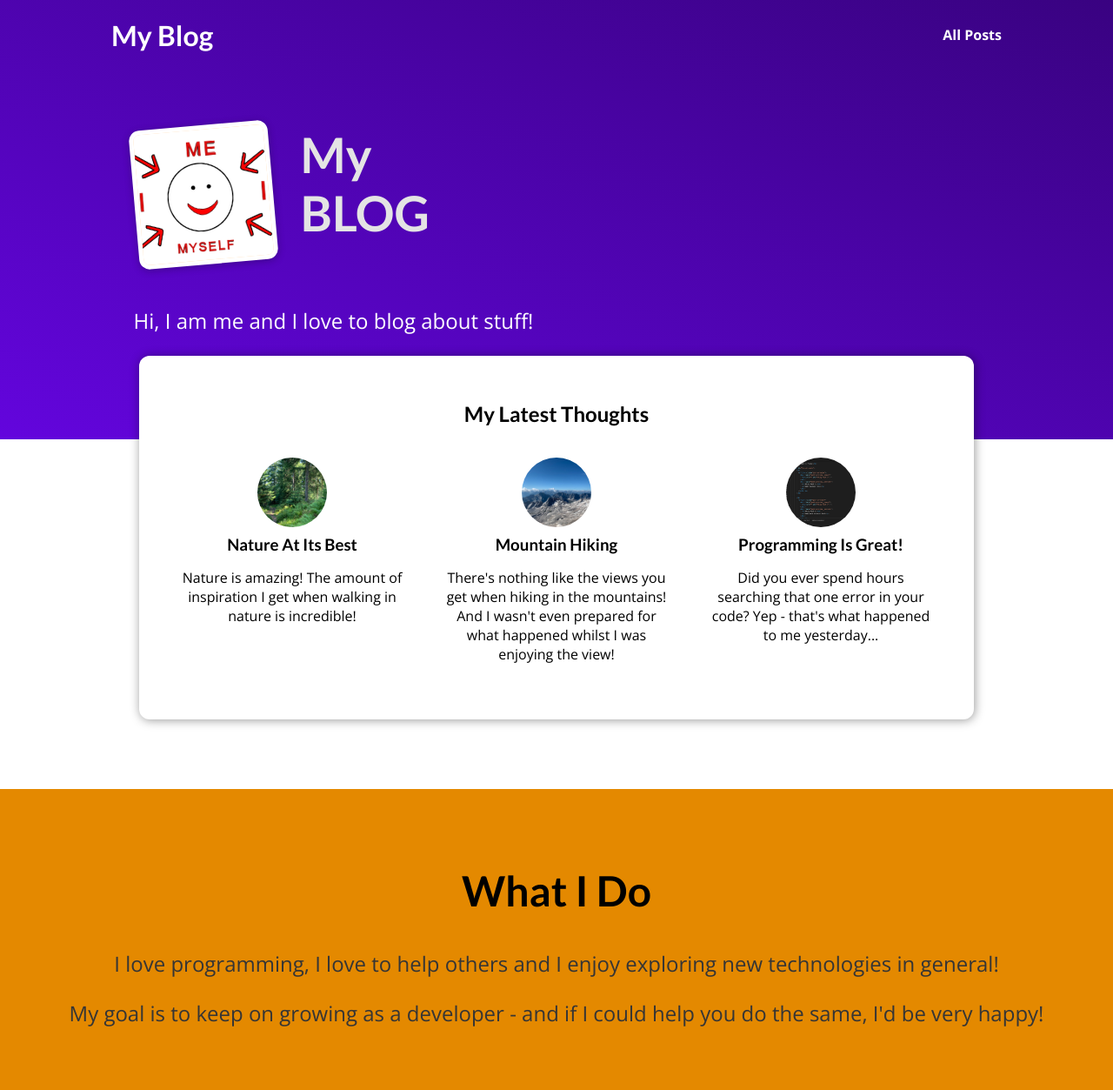
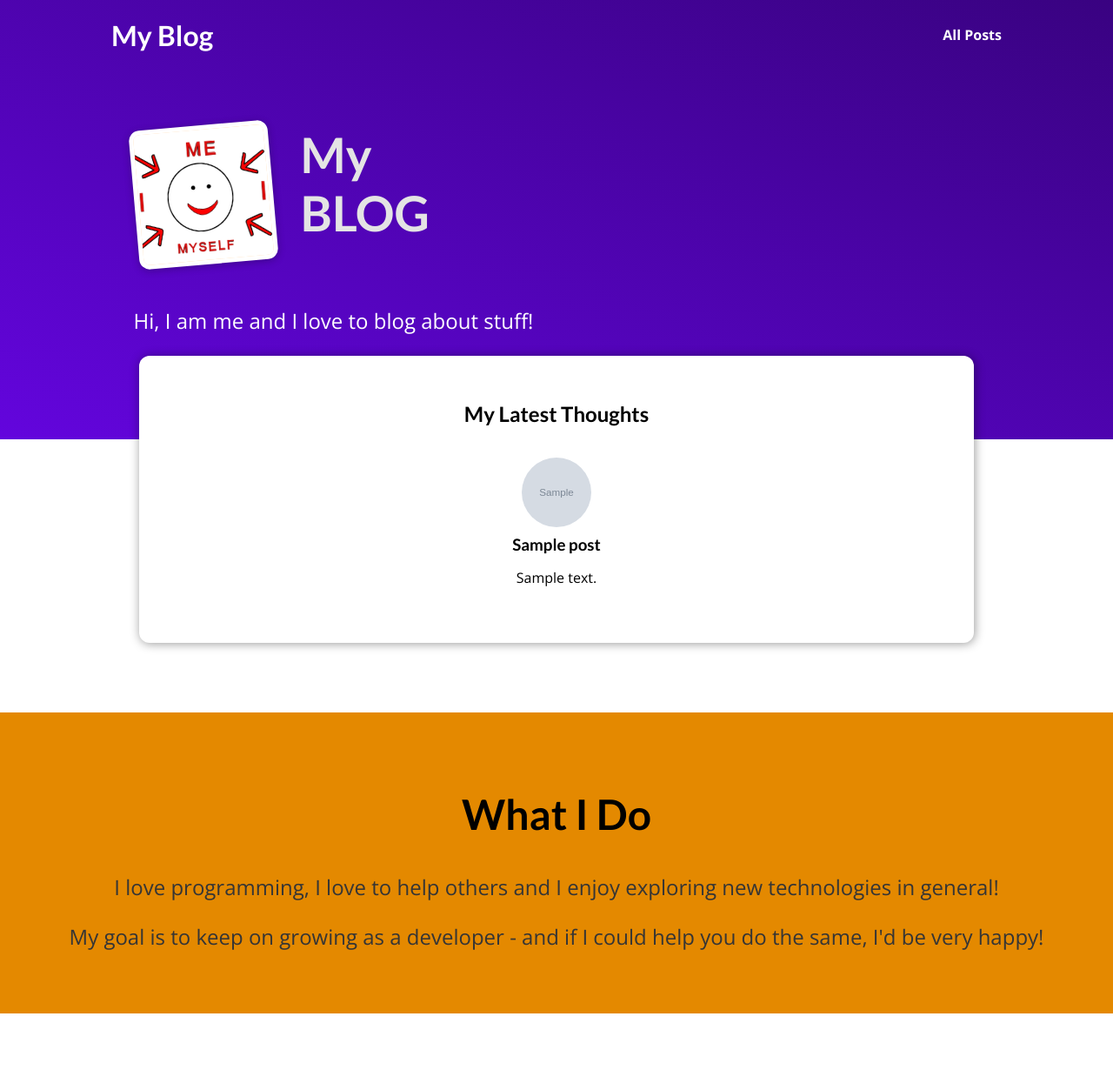
Before and after one commit to eXvimmer/django_practical_guide_course, a Django app: page / in a window 1280 px wide. Shown: the whole page at 87% size. After the commit the page ends 1165 px from the top, so only its background shows below. Run offline with Django 4.2, Linux system fonts and the light colour scheme; tables that the repository leaves empty hold one stand-in row (values such as "Sample post"); grey boxes marked "Sample" are stand-in pictures.

Commit message:
Remove the dummy posts data from views and get posts from db in starting page view and show them.

```diff
--- a/blog/templates/blog/includes/post.html
+++ b/blog/templates/blog/includes/post.html
@@ -3,7 +3,7 @@
 <li>
     <article class="post">
         <a href="{% url "post-detail-page" post.slug %}">
-            <img src="{% static "blog/images/"|add:post.image %}" alt="{{ post.title }}"
+            <img src="{% static "blog/images/"|add:post.image_name %}" alt="{{ post.title }}"
             />
             <div class="post__content">
                 <h3>{{ post.title}}</h3>
--- a/blog/templates/blog/post-detail.html
+++ b/blog/templates/blog/post-detail.html
@@ -13,7 +13,7 @@
     <section id="summary">
         <h2>{{ post.title }}</h2>
         <article>
-            <img src="{% static "blog/images/"|add:post.image %}" alt="{{ post.title }}" />
+            <img src="{% static "blog/images/"|add:post.image_name %}" alt="{{ post.title }}" />
             <address>By {{ post.author|title }}</address>
             <div>Last updated on <time>{{ post.date|date:"d M Y" }}</time></div>
         </article>
--- a/blog/views.py
+++ b/blog/views.py
@@ -1,72 +1,8 @@
-from datetime import date
 from django.http import HttpRequest
 from django.shortcuts import render
+from .models import Post
 
-posts_data = [
-    {
-        "slug": "hike-in-the-mountains",
-        "image": "mountains.jpg",
-        "author": "Me",
-        "date": date(2021, 7, 21),
-        "title": "Mountain Hiking",
-        "excerpt": "There's nothing like the views you get when hiking in the mountains! And I wasn't even prepared for what happened whilst I was enjoying the view!",
-        "content": """
-          Lorem ipsum dolor sit amet consectetur adipisicing elit. Officiis nobis
-          aperiam est praesentium, quos iste consequuntur omnis exercitationem quam
-          velit labore vero culpa ad mollitia? Quis architecto ipsam nemo. Odio.
-
-          Lorem ipsum dolor sit amet consectetur adipisicing elit. Officiis nobis
-          aperiam est praesentium, quos iste consequuntur omnis exercitationem quam
-          velit labore vero culpa ad mollitia? Quis architecto ipsam nemo. Odio.
-
-          Lorem ipsum dolor sit amet consectetur adipisicing elit. Officiis nobis
-          aperiam est praesentium, quos iste consequuntur omnis exercitationem quam
-          velit labore vero culpa ad mollitia? Quis architecto ipsam nemo. Odio.
-        """,
-    },
-    {
-        "slug": "programming-is-fun",
-        "image": "coding.jpg",
-        "author": "Me",
-        "date": date(2022, 3, 10),
-        "title": "Programming Is Great!",
-        "excerpt": "Did you ever spend hours searching that one error in your code? Yep - that's what happened to me yesterday...",
-        "content": """
-          Lorem ipsum dolor sit amet consectetur adipisicing elit. Officiis nobis
-          aperiam est praesentium, quos iste consequuntur omnis exercitationem quam
-          velit labore vero culpa ad mollitia? Quis architecto ipsam nemo. Odio.
-
-          Lorem ipsum dolor sit amet consectetur adipisicing elit. Officiis nobis
-          aperiam est praesentium, quos iste consequuntur omnis exercitationem quam
-          velit labore vero culpa ad mollitia? Quis architecto ipsam nemo. Odio.
-
-          Lorem ipsum dolor sit amet consectetur adipisicing elit. Officiis nobis
-          aperiam est praesentium, quos iste consequuntur omnis exercitationem quam
-          velit labore vero culpa ad mollitia? Quis architecto ipsam nemo. Odio.
-        """,
-    },
-    {
-        "slug": "into-the-woods",
-        "image": "woods.jpg",
-        "author": "Me",
-        "date": date(2020, 8, 5),
-        "title": "Nature At Its Best",
-        "excerpt": "Nature is amazing! The amount of inspiration I get when walking in nature is incredible!",
-        "content": """
-          Lorem ipsum dolor sit amet consectetur adipisicing elit. Officiis nobis
-          aperiam est praesentium, quos iste consequuntur omnis exercitationem quam
-          velit labore vero culpa ad mollitia? Quis architecto ipsam nemo. Odio.
-
-          Lorem ipsum dolor sit amet consectetur adipisicing elit. Officiis nobis
-          aperiam est praesentium, quos iste consequuntur omnis exercitationem quam
-          velit labore vero culpa ad mollitia? Quis architecto ipsam nemo. Odio.
-
-          Lorem ipsum dolor sit amet consectetur adipisicing elit. Officiis nobis
-          aperiam est praesentium, quos iste consequuntur omnis exercitationem quam
-          velit labore vero culpa ad mollitia? Quis architecto ipsam nemo. Odio.
-        """,
-    },
-]
+posts_data = []
 
 
 def get_date(post):
@@ -74,8 +10,8 @@ def get_date(post):
 
 
 def starting_page(request: HttpRequest):
-    sorted_posts = sorted(posts_data, key=get_date)
-    latest_posts = sorted_posts[-3:]
+    # NOTE: Django does not support negative index (when slicing)
+    latest_posts = Post.objects.all().order_by("-date")[:3]  # type: ignore
     return render(request, "blog/index.html", {"posts": latest_posts})
 
 
```
